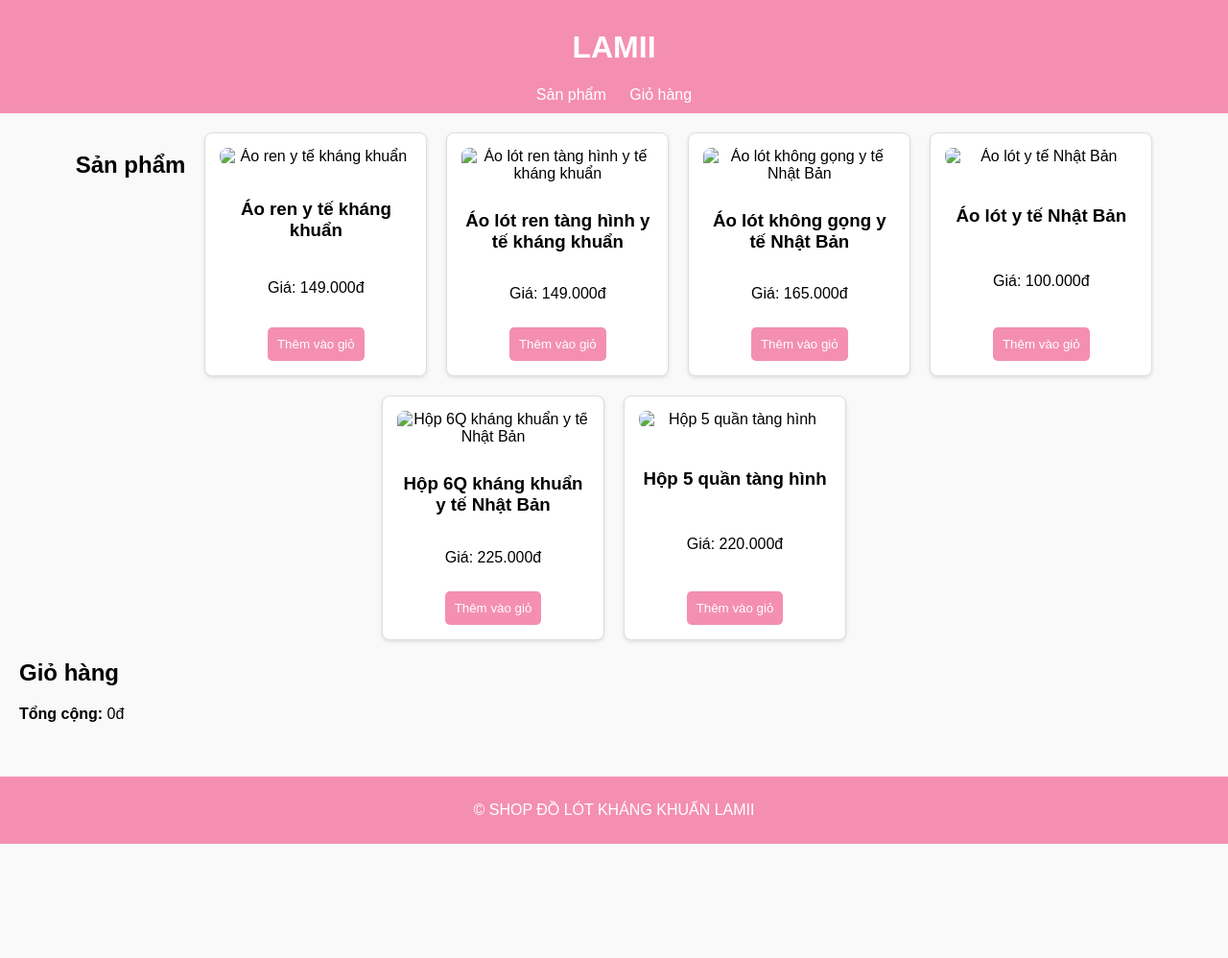
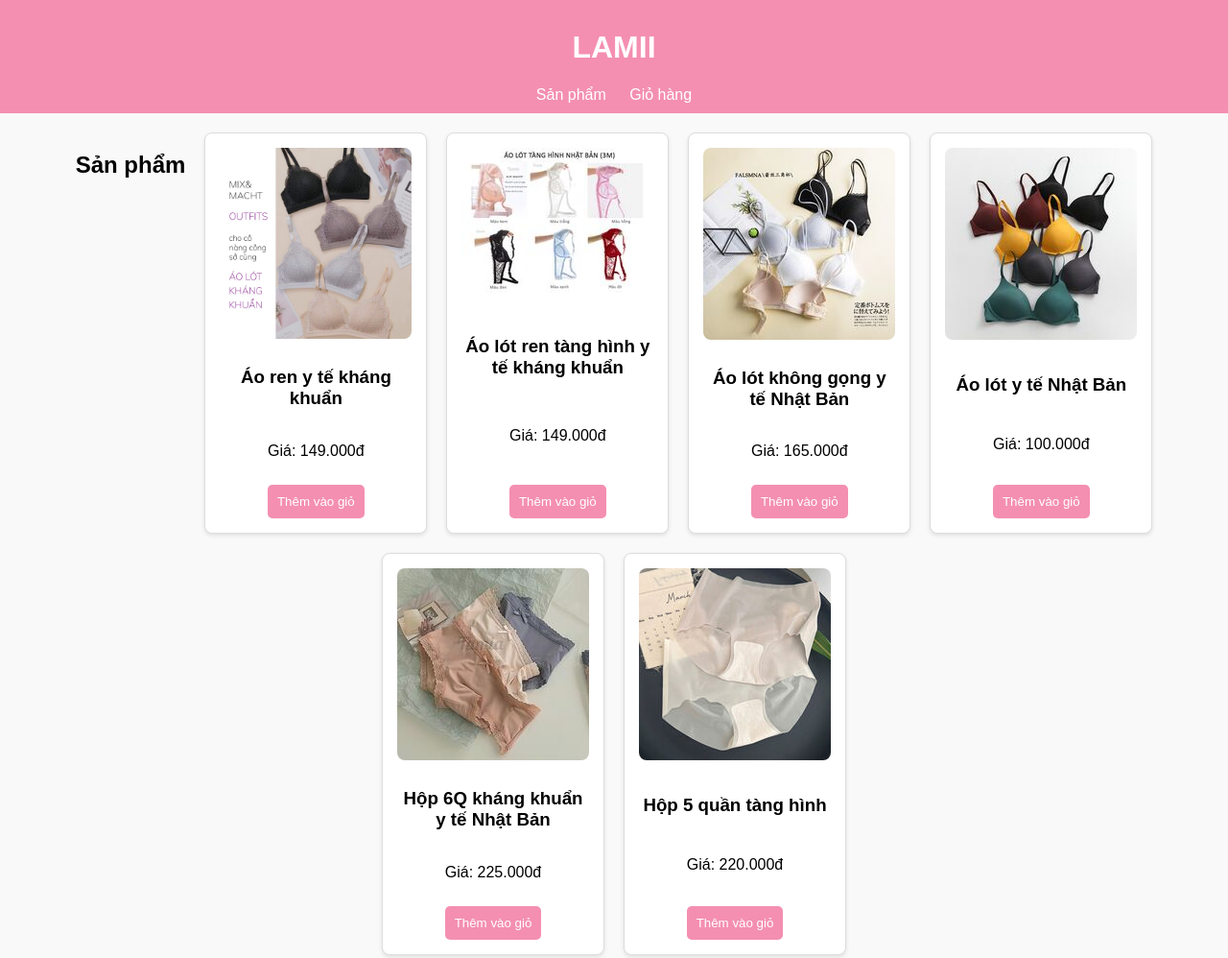
Before and after one commit to LAMIISHOP/LAMIISHOP, a plain HTML site: page index.html in a window 1280 px wide. Shown: the top 998 px of the page at 96% size. Before the commit the page ends 879 px from the top, so only its background shows below. Drawn offline with Linux system fonts and the light colour scheme.

Commit message:
Update index.html

```diff
--- a/index.html
+++ b/index.html
@@ -20,37 +20,37 @@
         <section id="products">
             <h2>Sản phẩm</h2>
             <div class="product" data-id="1">
-                <img src="images/b5419ae947a9ce549fdb490ce409e77149f14890.jpg" alt="Áo ren y tế kháng khuẩn">
+                <img src="https://github.com/LAMIISHOP/LAMIISHOP/raw/main/b5419ae947a9ce549fdb490ce409e77149f14890.jpg" alt="Áo ren y tế kháng khuẩn">
                 <h3>Áo ren y tế kháng khuẩn</h3>
                 <p>Giá: 149.000đ</p>
                 <button class="add-to-cart">Thêm vào giỏ</button>
             </div>
             <div class="product" data-id="2">
-                <img src="images/0d7d66a49dc0931d2b0f2859af699e725888f43c_thumb.jpg" alt="Áo lót ren tàng hình y tế kháng khuẩn">
+             <img src="https://github.com/LAMIISHOP/LAMIISHOP/raw/main/0d7d66a49dc0931d2b0f2859af699e725888f43c_thumb.jpg" alt="Áo lót ren tàng hình y tế kháng khuẩn">
                 <h3>Áo lót ren tàng hình y tế kháng khuẩn</h3>
                 <p>Giá: 149.000đ</p>
                 <button class="add-to-cart">Thêm vào giỏ</button>
             </div>
             <div class="product" data-id="3">
-                <img src="images/ca7a01f72c6035ca1905d1444db3369e1e1ec041_thumb.jpg" alt="Áo lót không gọng y tế Nhật Bản">
+                <img src="https://github.com/LAMIISHOP/LAMIISHOP/raw/main/ca7a01f72c6035ca1905d1444db3369e1e1ec041_thumb.jpg" alt="Áo lót không gọng y tế Nhật Bản">
                 <h3>Áo lót không gọng y tế Nhật Bản</h3>
                 <p>Giá: 165.000đ</p>
                 <button class="add-to-cart">Thêm vào giỏ</button>
             </div>
             <div class="product" data-id="4">
-                <img src="images/6704c70c0866a14374937e3c4f3e33f97c5436c6_thumb.jpg" alt="Áo lót y tế Nhật Bản">
+           <img src="https://github.com/LAMIISHOP/LAMIISHOP/raw/main/6704c70c0866a14374937e3c4f3e33f97c5436c6_thumb.jpg" alt="Áo lót y tế Nhật Bản">
                 <h3>Áo lót y tế Nhật Bản</h3>
                 <p>Giá: 100.000đ</p>
                 <button class="add-to-cart">Thêm vào giỏ</button>
             </div>
             <div class="product" data-id="5">
-                <img src="images/ee7151a260fd490ca1a78219bed8230576615a70_thumb.jpg" alt="Hộp 6Q kháng khuẩn y tế Nhật Bản">
+                <img src="https://github.com/LAMIISHOP/LAMIISHOP/raw/main/ee7151a260fd490ca1a78219bed8230576615a70_thumb.jpg" alt="Hộp 6Q kháng khuẩn y tế Nhật Bản">
                 <h3>Hộp 6Q kháng khuẩn y tế Nhật Bản</h3>
                 <p>Giá: 225.000đ</p>
                 <button class="add-to-cart">Thêm vào giỏ</button>
             </div>
             <div class="product" data-id="6">
-                <img src="images/acecb65b97d1e7e163b80b437d84f763e402d750_thumb.jpg" alt="Hộp 5 quần tàng hình">
+                <img src="https://github.com/LAMIISHOP/LAMIISHOP/raw/main/acecb65b97d1e7e163b80b437d84f763e402d750_thumb.jpg" alt="Hộp 5 quần tàng hình">
                 <h3>Hộp 5 quần tàng hình</h3>
                 <p>Giá: 220.000đ</p>
                 <button class="add-to-cart">Thêm vào giỏ</button>
```
